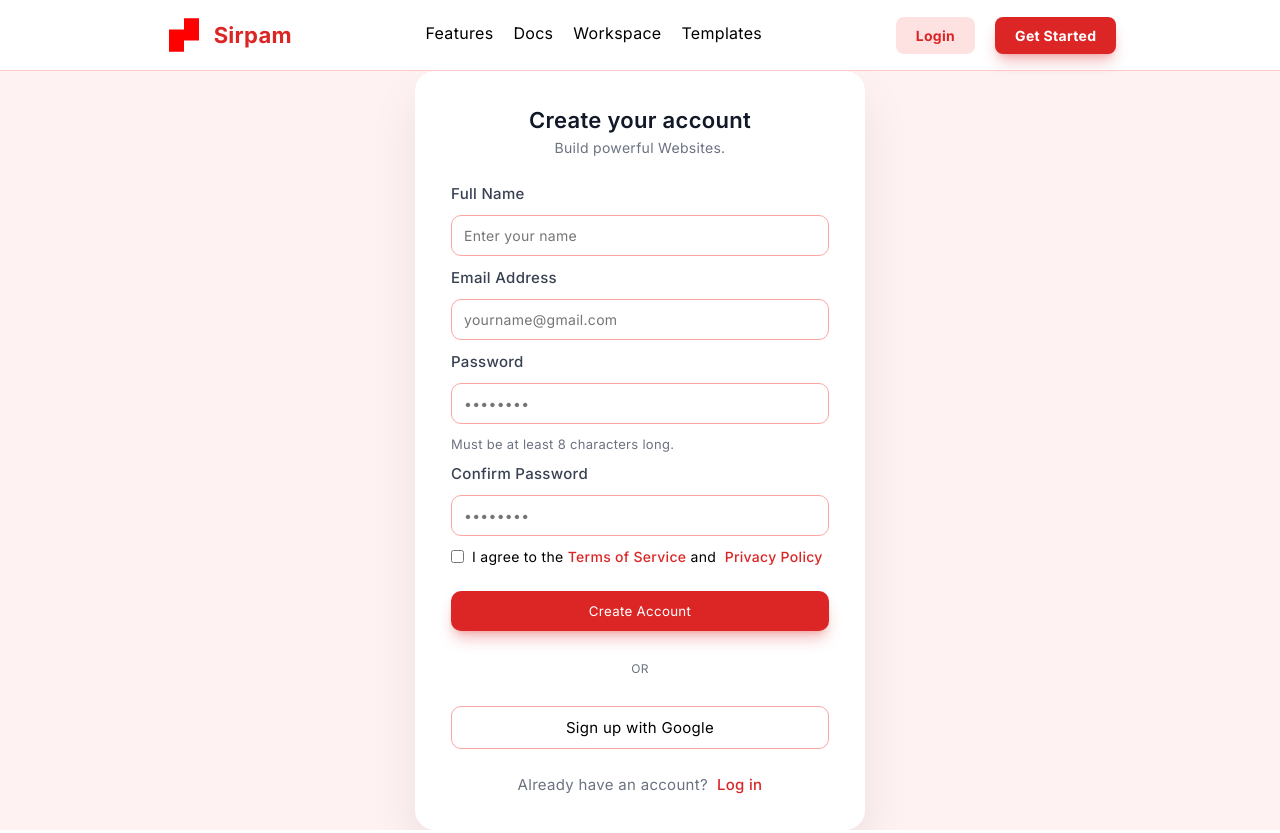
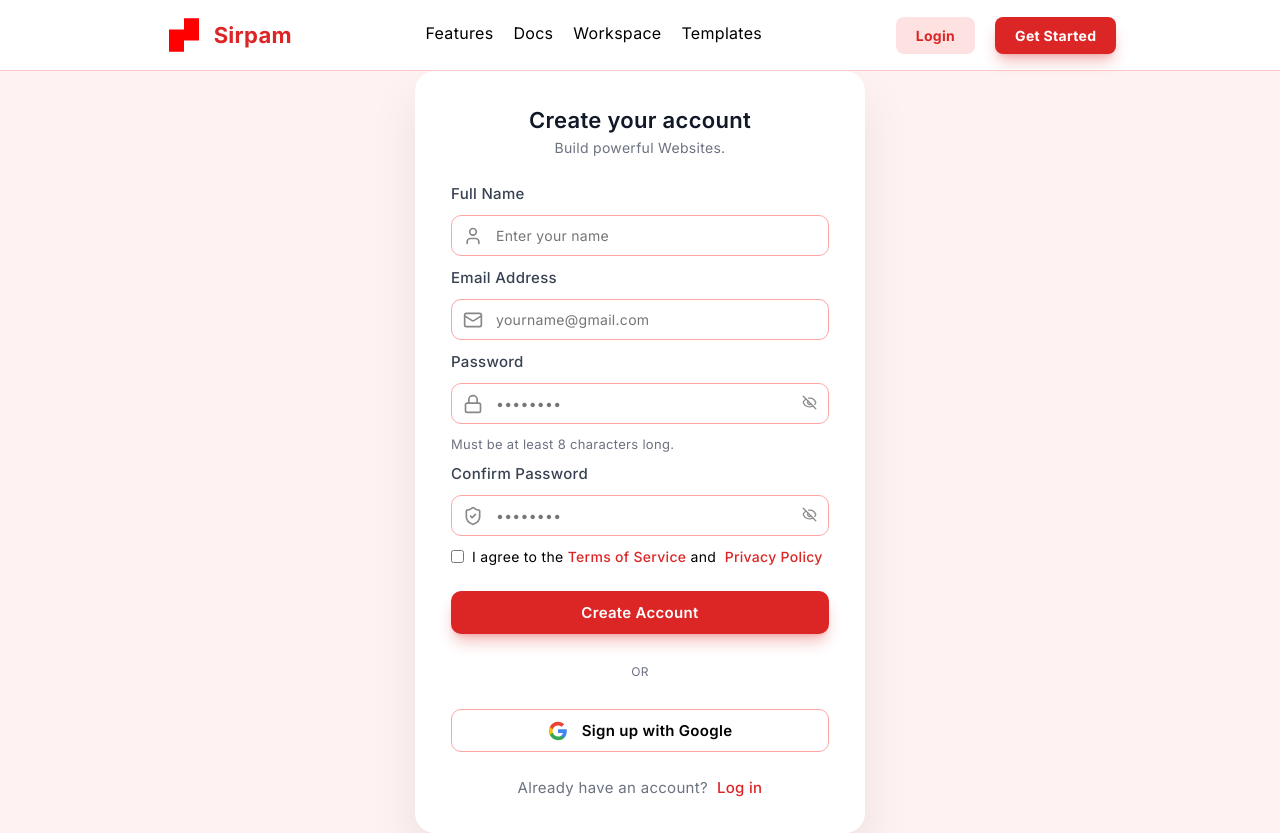
Before and after one commit to PooranaSelvan/UI-Builder, a React (Vite) app in the folder frontend/: page /signup in a window 1280 px wide. Built offline with nearby package versions, Linux system fonts and the light colour scheme.

Commit message:
Added the icons

```diff
--- a/frontend/src/pages/signup/SignUp.css
+++ b/frontend/src/pages/signup/SignUp.css
@@ -6,6 +6,7 @@
     background: var(--bg-soft);
 
   }
+
 
   .signup-card {
     width: 450px;
@@ -48,6 +49,8 @@
     border-radius: 10px;
     border: 1px solid var(--red-300);
     font-size: 14px;
+    position:relative;
+    padding-left: 44px;
   }
 
   .signup-input:focus {
@@ -88,13 +91,46 @@
     font-size: 15px;
     color: black;
     cursor: pointer;
+    text-align: center;
   }
+  .google-logo{
+    width:20px;
+    margin-right: 10px;
+    margin-bottom: -5px;
+  }
+
+
+  .input-wrapper {
+    position: relative;
+  }
+
+  .eye-icon {
+    position: absolute;
+    right: 12px;
+    top: 50%;
+    transform: translateY(-50%);
+    cursor: pointer;
+    color: #888;
+  }
+  .icon{
+    position: absolute;
+    left: 12px;
+    top: 50%;
+    transform: translateY(-50%);
+    cursor: pointer;
+    color: #888;
+  }
+
 
   .login-text {
     margin-top: 14px;
     text-align: center;
     font-size: 15px;
     color: var(--text-muted);
+  }
+  Button{
+    font-size: 15px;
+    font-weight:600;
   }
 
   .link-text {
--- a/frontend/src/pages/signup/SignUp.jsx
+++ b/frontend/src/pages/signup/SignUp.jsx
@@ -3,11 +3,14 @@ import Navbar from '../../components/Navbar';
 import Button from '../../components/Button';
 import { Link } from 'react-router-dom';
 import './SignUp.css';
-
-
+import { Eye, EyeOff ,User,Mail,Lock,ShieldCheck  } from 'lucide-react';
+import { useState } from 'react';
 
 const SignUp = () => {
+  const[showPassword,setPassword] = useState(false);
+  const[confirmPassword,setConfirm] = useState(false);
   return (
+
     <>
       <div className="signup-page">
         <div className="signup-card">
@@ -17,14 +20,14 @@ const SignUp = () => {
 
           <form className="signup-form">
 
-
             <label className="input-label">Full Name</label>
             <div className="input-wrapper">
               <input
                 type="text"
-                placeholder="Enter your name"
+                placeholder = "Enter your name"
                 className="signup-input"
               />
+              <User className="icon" size={20}/>
             </div>
 
 
@@ -35,16 +38,20 @@ const SignUp = () => {
                 placeholder="yourname@gmail.com"
                 className="signup-input"
               />
+              <Mail className="icon" size={20}/>
             </div>
-
 
             <label className="input-label">Password</label>
             <div className="input-wrapper">
               <input
-                type="password"
+                type={showPassword ? "text" : "password"}
                 placeholder="••••••••"
                 className="signup-input"
               />
+              <Lock size={20} className='icon'/>
+              <span className='eye-icon' onClick={()=> setPassword(!showPassword) }>
+              {showPassword ? <Eye size={15}/> : < EyeOff size={15}/>}
+              </span>
             </div>
             <p className="password-hint">
               Must be at least 8 characters long.
@@ -54,10 +61,16 @@ const SignUp = () => {
             <label className="input-label">Confirm Password</label>
             <div className="input-wrapper">
               <input
-                type="password"
+                type={confirmPassword ? "text" : "password"}
                 placeholder="••••••••"
                 className="signup-input"
               />
+              <ShieldCheck size={20} className='icon'/>
+
+              <span className='eye-icon' onClick={()=> setConfirm(!confirmPassword) }>
+              {confirmPassword ? <Eye size={15}/> : < EyeOff size={15}/>}
+              </span>
+
             </div>
 
             <div className="terms-container">
@@ -77,6 +90,13 @@ const SignUp = () => {
             </div>
 
             <button type="button" className="google-btn">
+            <svg className="google-logo" viewBox="0 0 24 24">
+                              <path d="M22.56 12.25c0-.78-.07-1.53-.2-2.25H12v4.26h5.92c-.26 1.37-1.04 2.53-2.21 3.31v2.77h3.57c2.08-1.92 3.28-4.74 3.28-8.09z" fill="#4285F4"></path>
+                              <path d="M12 23c2.97 0 5.46-.98 7.28-2.66l-3.57-2.77c-.98.66-2.23 1.06-3.71 1.06-2.86 0-5.29-1.93-6.16-4.53H2.18v2.84C3.99 20.53 7.7 23 12 23z" fill="#34A853"></path>
+                              <path d="M5.84 14.09c-.22-.66-.35-1.36-.35-2.09s.13-1.43.35-2.09V7.07H2.18C1.43 8.55 1 10.22 1 12s.43 3.45 1.18 4.93l2.85-2.22.81-.62z" fill="#FBBC05"></path>
+                              <path d="M12 5.38c1.62 0 3.06.56 4.21 1.64l3.15-3.15C17.45 2.09 14.97 1 12 1 7.7 1 3.99 3.47 2.18 7.07l3.66 2.84c.87-2.6 3.3-4.53 6.16-4.53z" fill="#EA4335"></path>
+                         </svg>
+                        {' '}
               Sign up with Google
             </button>
 
```
